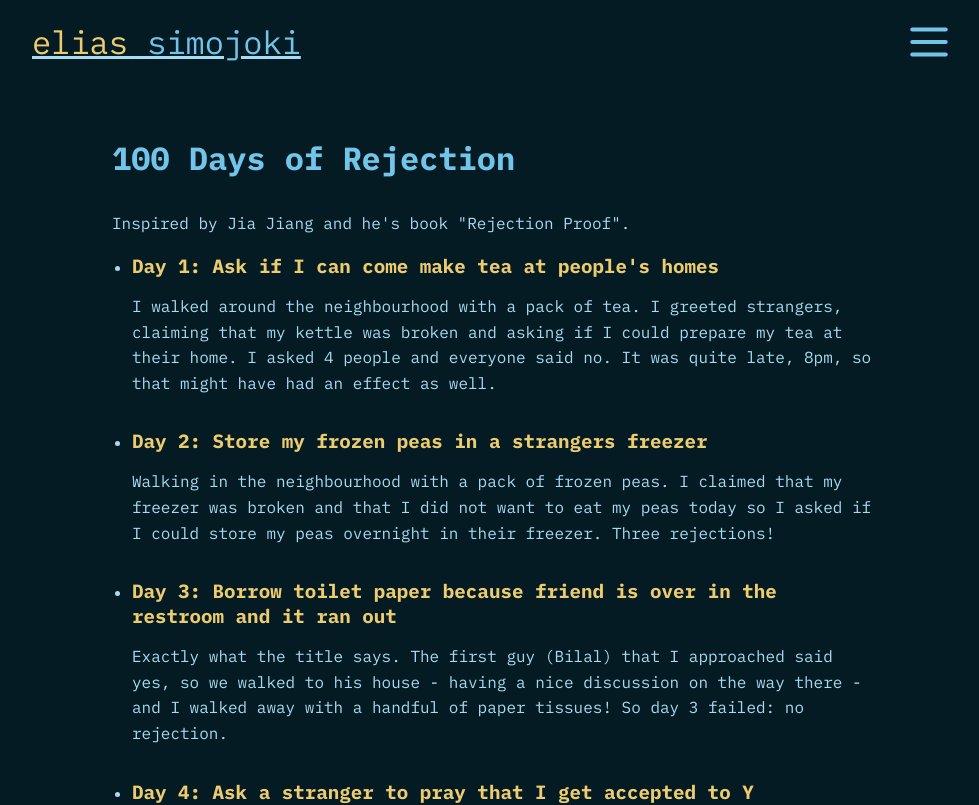
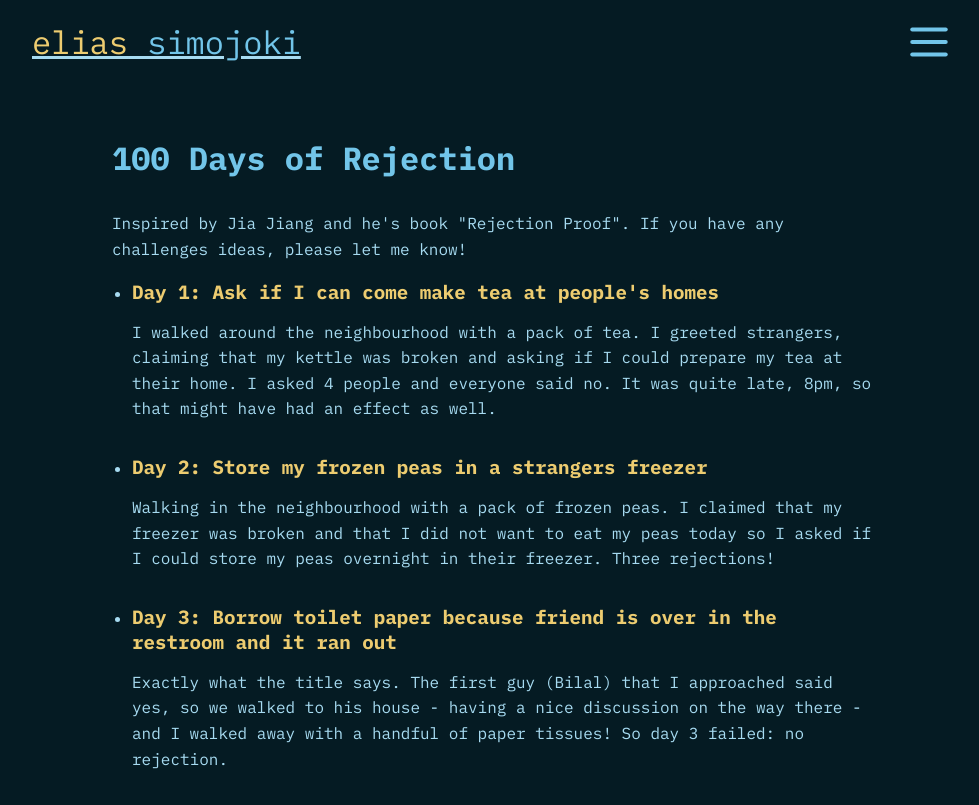
Before and after one commit to MojoLake/eSite, a SvelteKit app: page /rejection-therapy in a window 1280 px wide. Shown: the top 805 px of the page, without its empty margins (144-1123 px from the left). Built offline with nearby package versions, Linux system fonts and the light colour scheme.

Commit message:
feat: add prompt to send me challenge ideas

```diff
--- a/src/routes/rejection-therapy/+page.svelte
+++ b/src/routes/rejection-therapy/+page.svelte
@@ -42,7 +42,7 @@
         notes: `1. They gave me the email of the person who handles the social media.
         2. The woman was super nice and said of course I can have some hangers, went to the backroom and came out with a giant bag. I had to tell her I only need 4 instead of 40 :)
         3. Didn't get to announce but had a nice conversation with the person at the info desk. I learned that the shopping mall owns the music they play. When it was built there was apparently a song contest and the best ones were chosen for the official track of the shopping mall, Kamppi.`
-    }
+    },
   ];
 </script>
 
@@ -53,7 +53,10 @@
 <div class="page">
   <h1>100 Days of Rejection</h1>
 
-  <p>Inspired by Jia Jiang and he's book "Rejection Proof".</p>
+  <p>
+        Inspired by Jia Jiang and he's book "Rejection Proof".
+        If you have any challenges ideas, please let me know!
+  </p>
 
   <ul class="events">
     {#each events as event}
```
